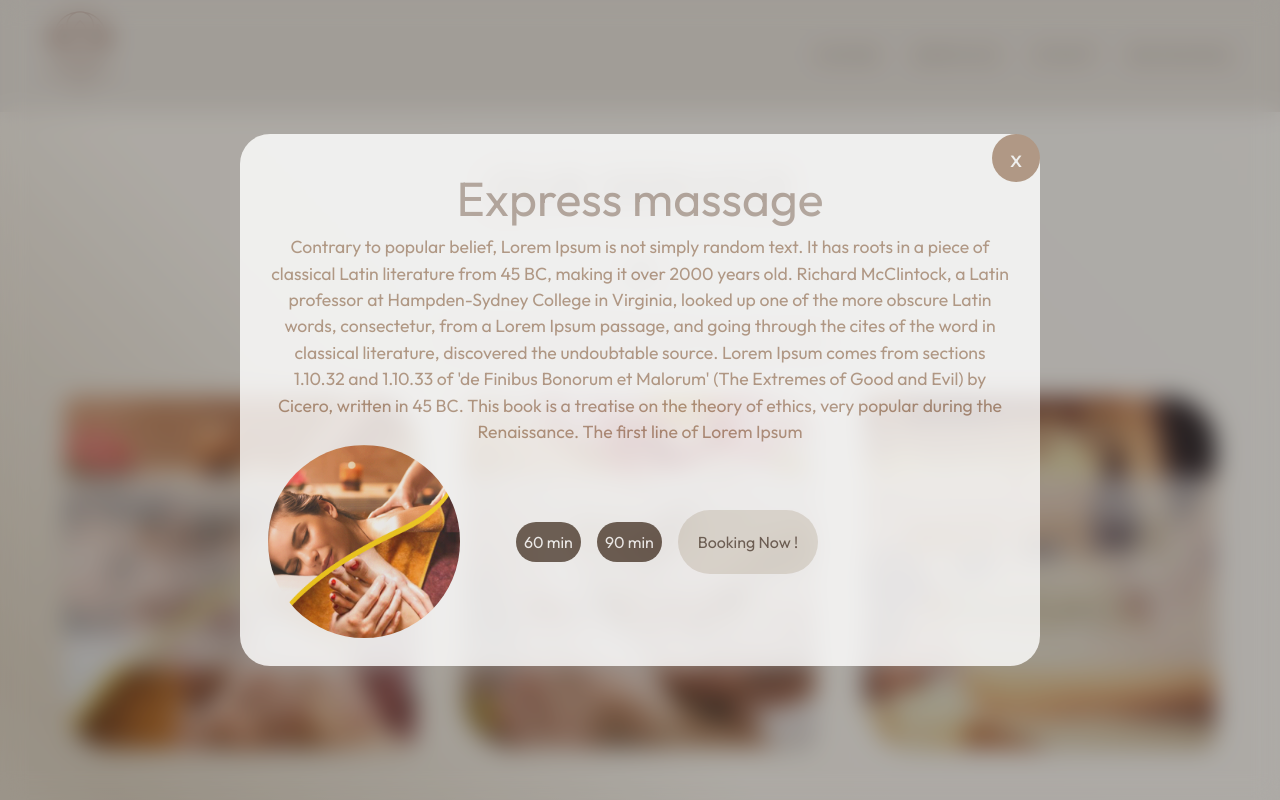
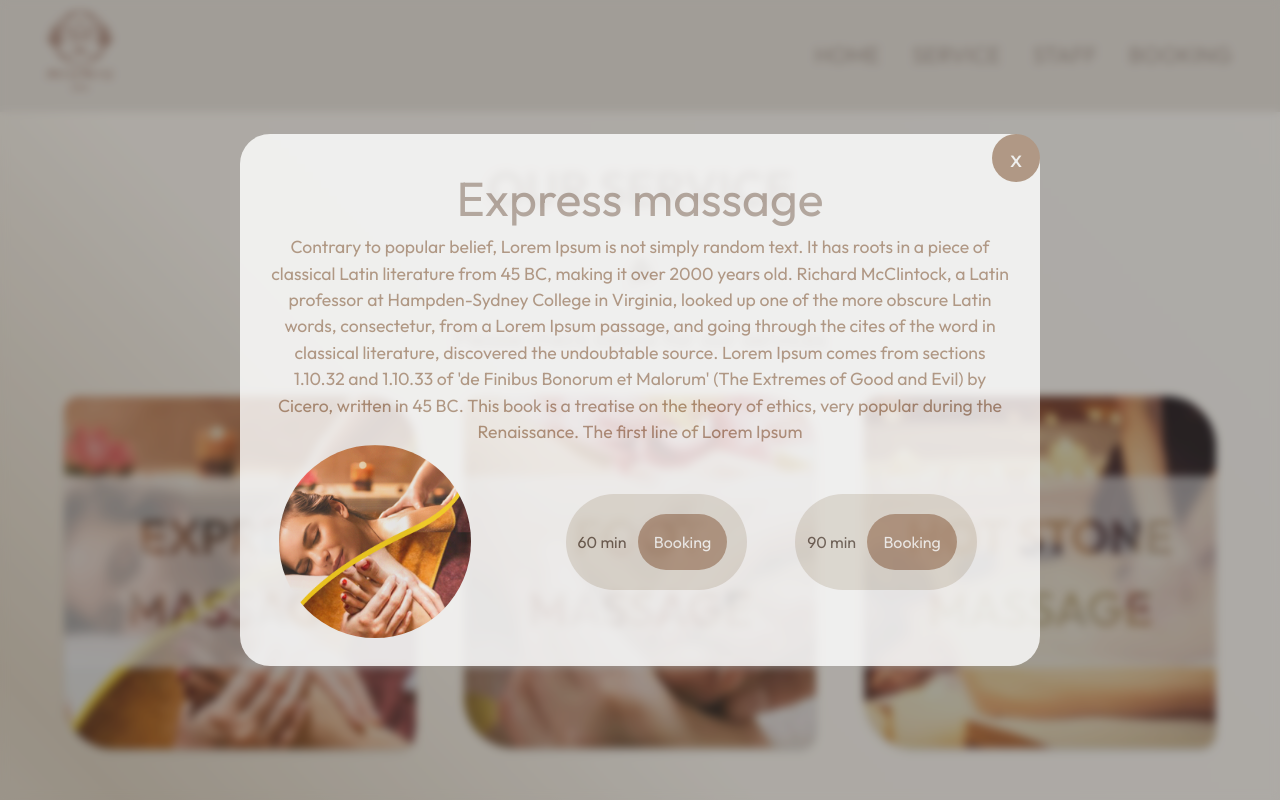
Before and after one commit to HWenSu/booking-system, a React (Vite) app: page /miumiu-spa/services in a window 1280 px wide. Both pictures are taken after a click on the button "EXPRESS MASSAGE". Shown: the top 800 px of the page. Built offline with nearby package versions, Linux system fonts and the light colour scheme.

Commit message:
Style: Add modal animation, fade-in-out and button bounce

```diff
--- a/src/components/ServiceModal.jsx
+++ b/src/components/ServiceModal.jsx
@@ -4,28 +4,28 @@ const ServiceModal = ({ isOpen, onClose, title, info, imgURL, duration }) => {
   if (!isOpen) return null;
 
   return (
-    <div className="fixed inset-0 bg-black bg-opacity-30 flex justify-center items-center backdrop-blur-md z-40">
-      <div className="relative bg-white w-[50rem] opacity-80 p-7 rounded-[30px] z-50">
+    <div className="  fixed inset-0 bg-black bg-opacity-30 flex justify-center items-center backdrop-blur-sm z-40">
+      <div className="relative bg-white w-[50rem] p-7 rounded-[30px] z-50 animate-fade-in-up opacity-80">
         <h2 className="text-[3rem] text-tertiary">{title}</h2>
         <p className="text-secondary text-[1.1rem]">{info}</p>
-        <div className="flex items-center">
+        <div className="flex items-center justify-around">
           <img
             src={imgURL}
             alt="{title}"
             className="w-[12rem] rounded-full mr-[3rem]"
           />
-          <ul className="flex text-white ">
+          <ul className="flex text-highLight ">
             {duration &&
               duration.map((min) => (
-                <li key={min} className="p-2 bg-highLight rounded-full m-2">
+                <li key={min} className="p-3 bg-primary rounded-full m-6">
                   {min}{" "}
+                  <button className=" text-white bg-secondary rounded-full p-4  m-2 hover:bounce2">
+                    {" "}
+                    Booking
+                  </button>
                 </li>
               ))}
           </ul>
-          <button className="p-5 bg-primary text-highLight rounded-full m-2 ">
-            {" "}
-            Booking Now !
-          </button>
         </div>
         <button
           onClick={onClose}
--- a/src/pages/Service.jsx
+++ b/src/pages/Service.jsx
@@ -69,7 +69,7 @@ const Service = () => {
             {modalOpenIndex === index && (
               <ServiceModal
                 isOpen={true}
-                isClose={closeModal}
+                onClose={closeModal}
                 title={service.item}
                 info={
                   "Contrary to popular belief, Lorem Ipsum is not simply random text. It has roots in a piece of classical Latin literature from 45 BC, making it over 2000 years old. Richard McClintock, a Latin professor at Hampden-Sydney College in Virginia, looked up one of the more obscure Latin words, consectetur, from a Lorem Ipsum passage, and going through the cites of the word in classical literature, discovered the undoubtable source. Lorem Ipsum comes from sections 1.10.32 and 1.10.33 of 'de Finibus Bonorum et Malorum' (The Extremes of Good and Evil) by Cicero, written in 45 BC. This book is a treatise on the theory of ethics, very popular during the Renaissance. The first line of Lorem Ipsum"
--- a/src/styles/index.css
+++ b/src/styles/index.css
@@ -41,6 +41,27 @@
     height: 150px;
     box-shadow: inset rgba(60, 70, 85, 0.5) 0px 0px 40px 0px, rgba(0, 0, 0, .3) 0px 30px 100px -24px;
   }
+
+  .bounce2 {
+  animation: bounce2 1.8s ease-in-out infinite;
+  }
+
+  @keyframes bounce2 {
+	0%, 20%, 50%, 80%, 100% {transform: translateY(0);}
+	40% {transform: translateY(-20px);}
+	60% {transform: translateY(-10px);}
+  }
+
+  @keyframes fadeInUp {
+  from {
+    opacity: 0;
+    transform: translateY(20px);
+  }
+  to {
+    opacity: 80%;
+    transform: translateY(0);
+  }
+}
 
 
 }
--- a/tailwind.config.js
+++ b/tailwind.config.js
@@ -7,15 +7,18 @@ export default {
         primary: "var(--primary-color)",
         secondary: "var(--secondary-color)",
         tertiary: "var(--tertiary-color)",
-        highLight: "var(--hightLight)"
+        highLight: "var(--hightLight)",
       },
       fontFamily: {
         outfit: ["Outfit", "sans-serif"],
       },
       saturate: {
-        25: '.25',
-        90: '.90',
-      }
+        25: ".25",
+        90: ".90",
+      },
+      animation: {
+        "fade-in-up": "fadeInUp 0.5s ease-out",
+      },
     },
   },
   plugins: [],
```
